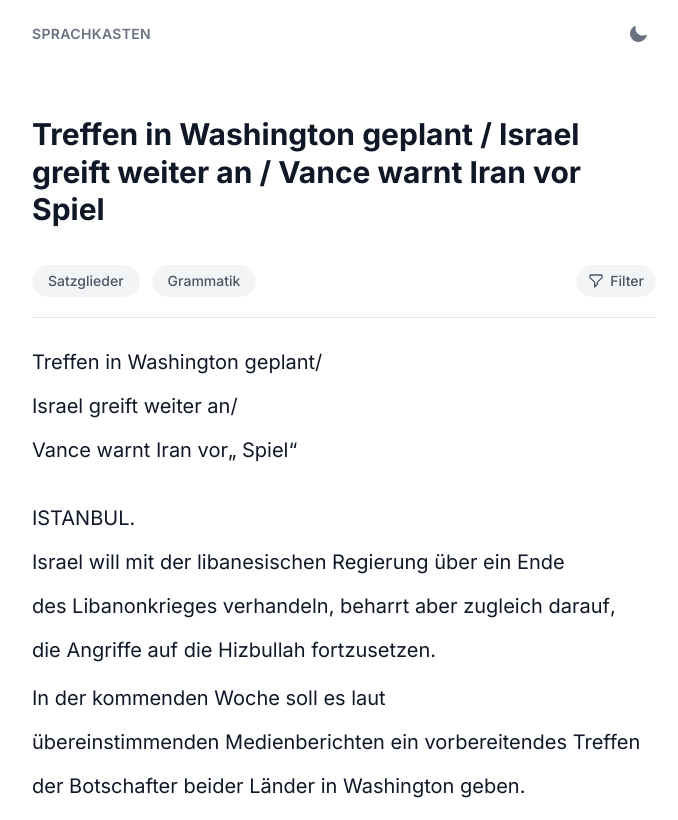
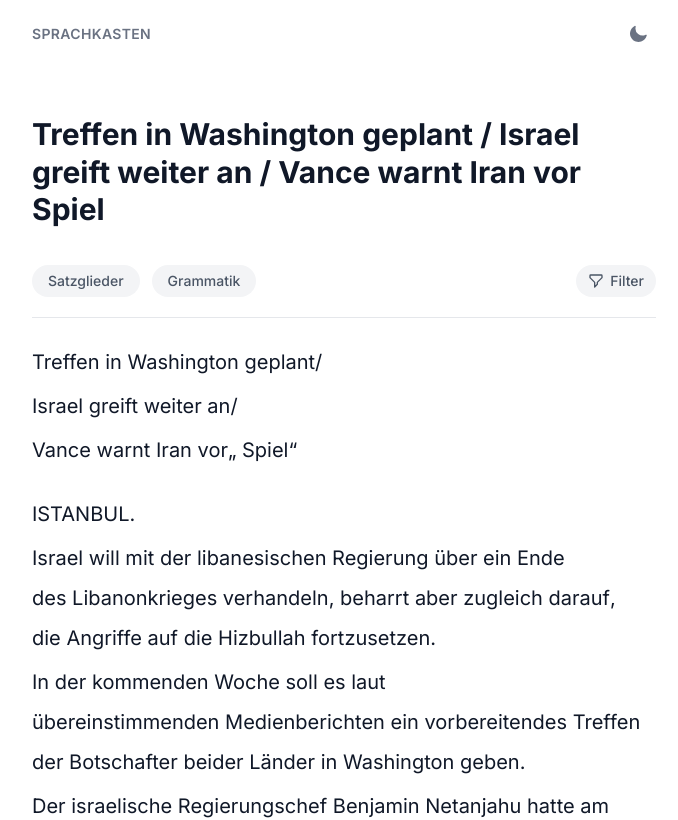
Before and after one commit to mfromage/sprachkasten, a Next.js app: page /klartext/artikel-1 in a window 1280 px wide. Shown: the top 820 px of the page, without its empty margins (296-974 px from the left). Built offline with nearby package versions, Linux system fonts and the light colour scheme.

Commit message:
fix: align multi-token phrase underline position with single tokens

```diff
--- a/src/components/klartext/SentenceBlock.tsx
+++ b/src/components/klartext/SentenceBlock.tsx
@@ -117,7 +117,7 @@
       return (
         <span key={`phrase-${gi}`} className="relative inline">
           {needsSpace && " "}
-          <span className="relative inline-block pb-1">
+          <span className="relative inline-block">
             {group.tokens.map((token, i) => (
               <span key={token.id}>
                 {i > 0 && token.pos !== "PUNCT" && " "}
@@ -132,7 +132,7 @@
             ))}
             {showSyntax && group.nounPhrase && (
               <span
-                className="absolute bottom-0 left-0 right-0 h-[2.5px] rounded-full"
+                className="absolute -bottom-1 left-0 right-0 h-[2.5px] rounded-full"
                 style={{ backgroundColor: getCaseColor(group.nounPhrase.case) }}
               />
             )}
```
